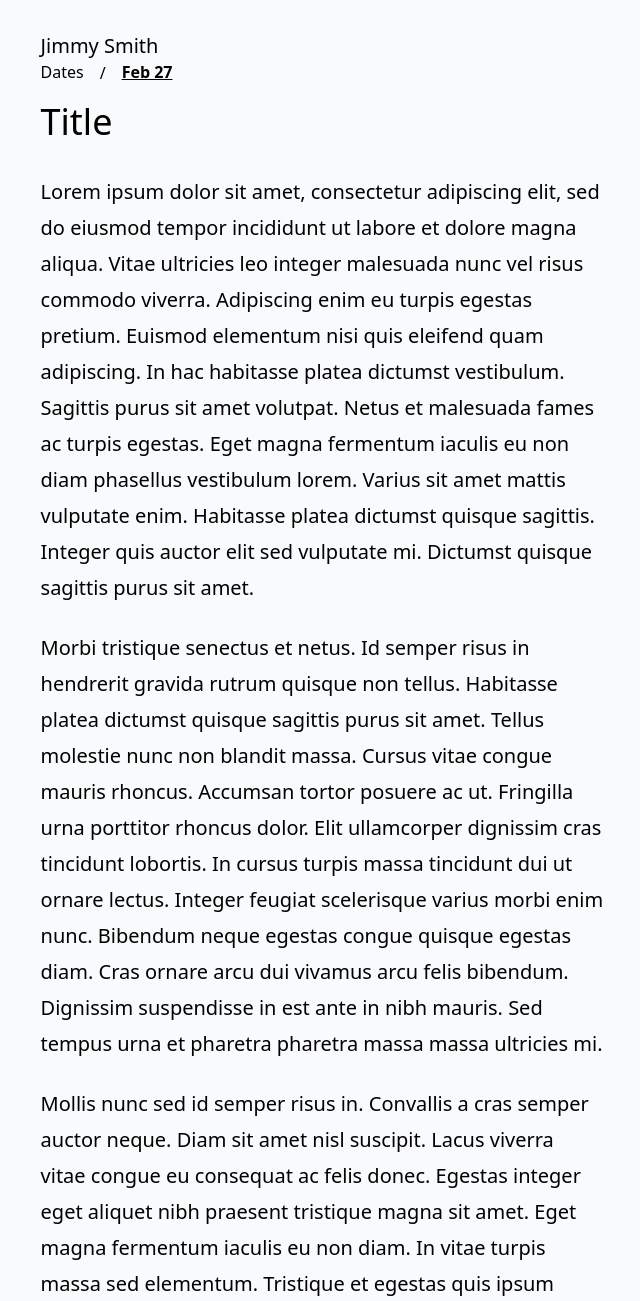
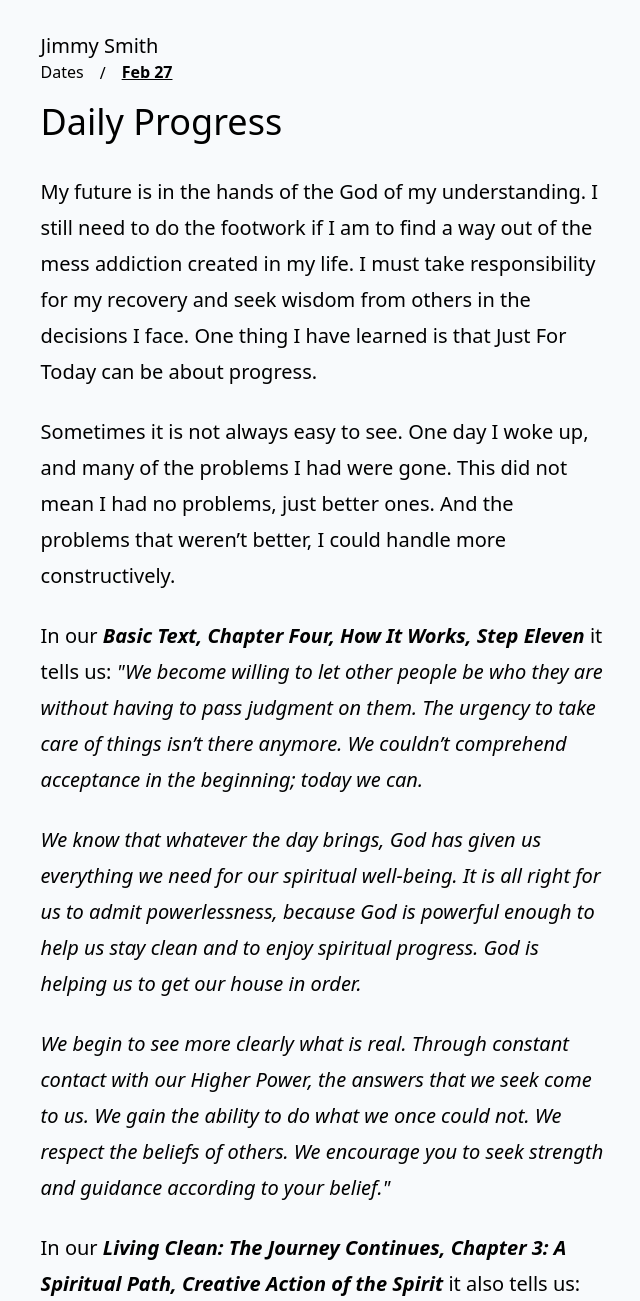
Before and after one commit to gregrossdev/jimmy-smith, an Astro site: page /date/02/27 in a window 1280 px wide. Shown: the top 1301 px of the page, without its empty margins (318-958 px from the left). Built offline with nearby package versions, Linux system fonts and the light colour scheme; Astro itself is replaced by a stand-in of ours.

Commit message:
Update Febuary “27”

```diff
--- a/src/pages/date/02/27.md
+++ b/src/pages/date/02/27.md
@@ -1,15 +1,18 @@
 ---
-layout: "../../../layouts/BasePost.astro"
-title: "Title"
-date: "Feb 27"
+layout: ../../../layouts/BasePost.astro
+date: Feb 27
+title: Daily Progress
 ---
+My future is in the hands of the God of my understanding. I still need to do the footwork if I am to find a way out of the mess addiction created in my life. I must take responsibility for my recovery and seek wisdom from others in the decisions I face. One thing I have learned is that Just For Today can be about progress.
 
-Lorem ipsum dolor sit amet, consectetur adipiscing elit, sed do eiusmod tempor incididunt ut labore et dolore magna aliqua. Vitae ultricies leo integer malesuada nunc vel risus commodo viverra. Adipiscing enim eu turpis egestas pretium. Euismod elementum nisi quis eleifend quam adipiscing. In hac habitasse platea dictumst vestibulum. Sagittis purus sit amet volutpat. Netus et malesuada fames ac turpis egestas. Eget magna fermentum iaculis eu non diam phasellus vestibulum lorem. Varius sit amet mattis vulputate enim. Habitasse platea dictumst quisque sagittis. Integer quis auctor elit sed vulputate mi. Dictumst quisque sagittis purus sit amet.
+Sometimes it is not always easy to see. One day I woke up, and many of the problems I had were gone. This did not mean I had no problems, just better ones. And the problems that weren’t better, I could handle more constructively.
 
-Morbi tristique senectus et netus. Id semper risus in hendrerit gravida rutrum quisque non tellus. Habitasse platea dictumst quisque sagittis purus sit amet. Tellus molestie nunc non blandit massa. Cursus vitae congue mauris rhoncus. Accumsan tortor posuere ac ut. Fringilla urna porttitor rhoncus dolor. Elit ullamcorper dignissim cras tincidunt lobortis. In cursus turpis massa tincidunt dui ut ornare lectus. Integer feugiat scelerisque varius morbi enim nunc. Bibendum neque egestas congue quisque egestas diam. Cras ornare arcu dui vivamus arcu felis bibendum. Dignissim suspendisse in est ante in nibh mauris. Sed tempus urna et pharetra pharetra massa massa ultricies mi.
+In our ***Basic Text, Chapter Four, How It Works, Step Eleven*** it tells us: *"We become willing to let other people be who they are without having to pass judgment on them. The urgency to take care of things isn’t there anymore. We couldn’t comprehend acceptance in the beginning; today we can.*
 
-Mollis nunc sed id semper risus in. Convallis a cras semper auctor neque. Diam sit amet nisl suscipit. Lacus viverra vitae congue eu consequat ac felis donec. Egestas integer eget aliquet nibh praesent tristique magna sit amet. Eget magna fermentum iaculis eu non diam. In vitae turpis massa sed elementum. Tristique et egestas quis ipsum suspendisse ultrices. Eget lorem dolor sed viverra ipsum. Vel turpis nunc eget lorem dolor sed viverra. Posuere ac ut consequat semper viverra nam. Laoreet suspendisse interdum consectetur libero id faucibus. Diam phasellus vestibulum lorem sed risus ultricies tristique. Rhoncus dolor purus non enim praesent elementum facilisis. Ultrices tincidunt arcu non sodales neque. Tempus egestas sed sed risus pretium quam vulputate. Viverra suspendisse potenti nullam ac tortor vitae purus faucibus ornare. Fringilla urna porttitor rhoncus dolor purus non. Amet dictum sit amet justo donec enim.
+*We know that whatever the day brings, God has given us everything we need for our spiritual well-being. It is all right for us to admit powerlessness, because God is powerful enough to help us stay clean and to enjoy spiritual progress. God is helping us to get our house in order.*
 
-Mattis ullamcorper velit sed ullamcorper morbi tincidunt. Tortor posuere ac ut consequat semper viverra. Tellus mauris a diam maecenas sed enim ut sem viverra. Venenatis urna cursus eget nunc scelerisque viverra mauris in. Arcu ac tortor dignissim convallis aenean et tortor at. Curabitur gravida arcu ac tortor dignissim convallis aenean et tortor. Egestas tellus rutrum tellus pellentesque eu. Fusce ut placerat orci nulla pellentesque dignissim enim sit amet. Ut enim blandit volutpat maecenas volutpat blandit aliquam etiam. Id donec ultrices tincidunt arcu. Id cursus metus aliquam eleifend mi.
+*We begin to see more clearly what is real. Through constant contact with our Higher Power, the answers that we seek come to us. We gain the ability to do what we once could not. We respect the beliefs of others. We encourage you to seek strength and guidance according to your belief."*
 
-Tempus quam pellentesque nec nam aliquam sem. Risus at ultrices mi tempus imperdiet. Id porta nibh venenatis cras sed felis eget velit. Ipsum a arcu cursus vitae. Facilisis magna etiam tempor orci eu lobortis elementum. Tincidunt dui ut ornare lectus sit. Quisque non tellus orci ac. Blandit libero volutpat sed cras. Nec tincidunt praesent semper feugiat nibh sed pulvinar proin gravida. Egestas integer eget aliquet nibh praesent tristique magna.
+In our ***Living Clean: The Journey Continues, Chapter 3: A Spiritual Path, Creative Action of the Spirit*** it also tells us: *“We put this way of life into practice with our families, people we work with, and all of our other relationships. We do the best we can each day. Sometimes we improve just a little bit; at other times we make big progress in practicing the principles, or we really fall short. Our progress is not always steady, but we can see it happening over time. We learn to live our principles. We begin to say no when something isn’t right for us, even if we might lose someone’s approval in the process. We learn to take care of ourselves and our responsibilities, and not to blame others when things don’t go our way. We start to see the opportunities for growth that are available to us on our best and worst days.”*
+
+*(Acceptance, Belief, Constructively, God of my understanding, Growth, Guidance, Just For Today, Practice, Principles, Progress, Respect, Responsibility, Strength, Willingness, Wisdom)*
```
